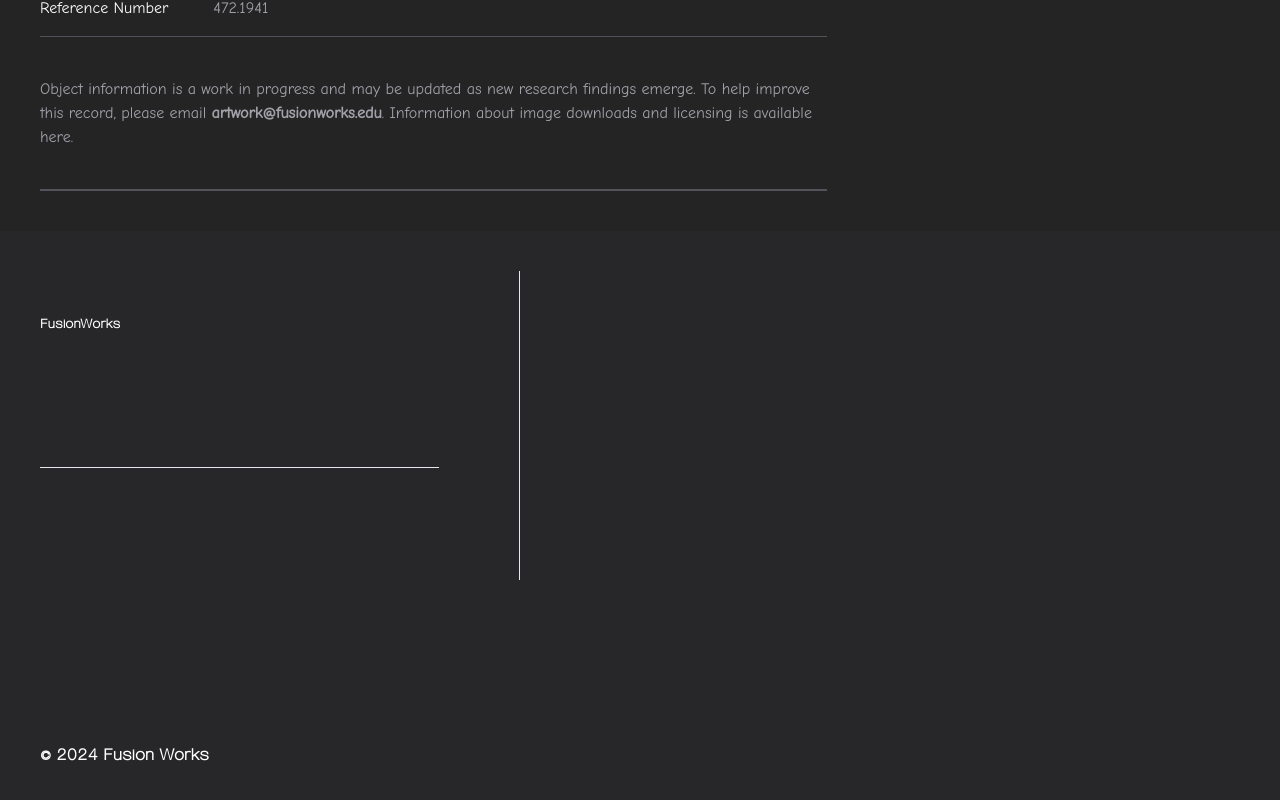
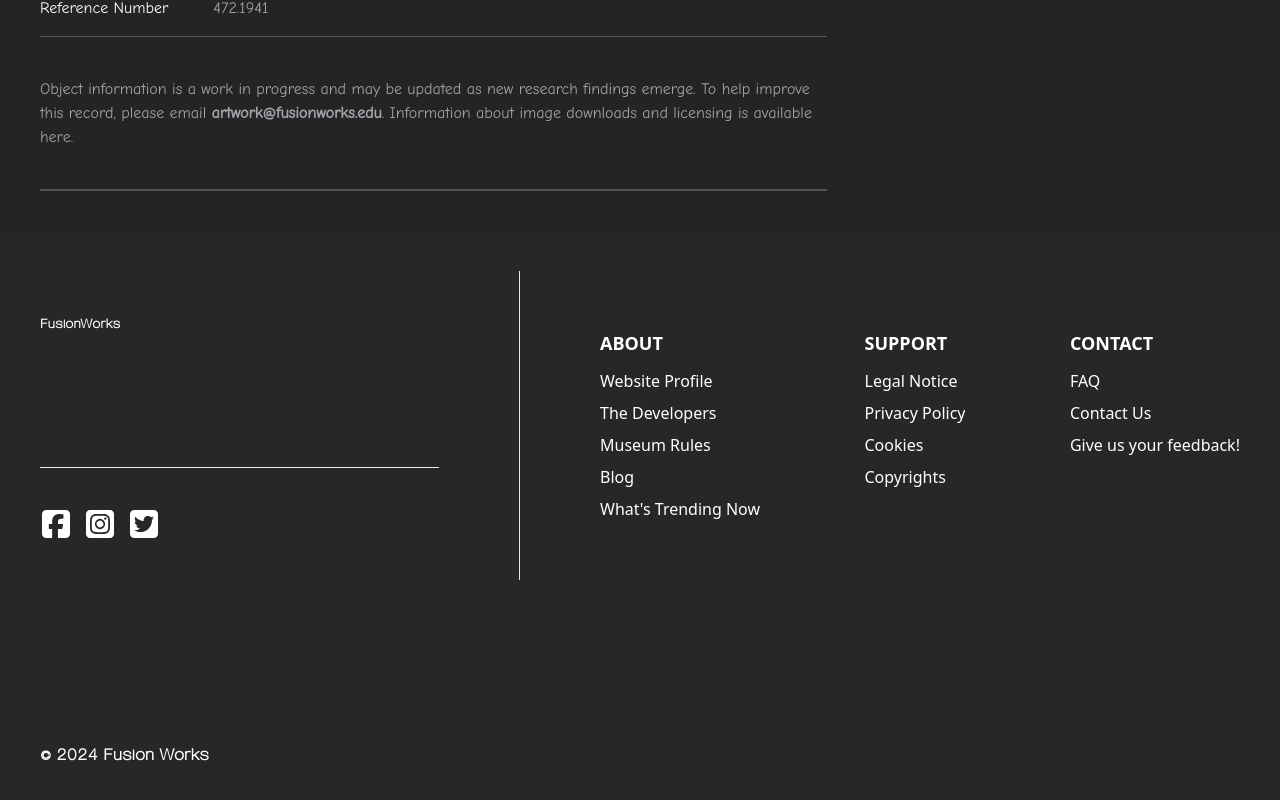
Before and after one commit to nicholasf09/fusion-works, a React (Vite) app: page /artwork in a window 1280 px wide. Shown: the part 1936-2736 px from the top of the page. Built offline with nearby package versions, Linux system fonts and the light colour scheme.

Commit message:
Update Footer.jsx

```diff
--- a/src/components/Footer.jsx
+++ b/src/components/Footer.jsx
@@ -10,19 +10,19 @@ const Footer = () => {
                     <p className="text-md font-fluro font-bold mb-3">FusionWorks</p>
                     <h1 className="text-3xl font-fluro font-bold leading-[40px] tracking-wide" data-aos-duration="1200" data-aos="fade-right">Where Art Meets Diversity, Creativity Unites.</h1>
                     <div className="flex gap-3 w-full mt-10 pt-10 border-t-[1px] overflow-hidden">
-                        <a href="#" data-aos="fade-up" data-aos-duration="1000">
+                        <a href="#">
                             <svg xmlns="http://www.w3.org/2000/svg" width={32} height={32} viewBox="0 0 448 512"><path fill="#ffffff" d="M64 32C28.7 32 0 60.7 0 96V416c0 35.3 28.7 64 64 64h98.2V334.2H109.4V256h52.8V222.3c0-87.1 39.4-127.5 125-127.5c16.2 0 44.2 3.2 55.7 6.4V172c-6-.6-16.5-1-29.6-1c-42 0-58.2 15.9-58.2 57.2V256h83.6l-14.4 78.2H255V480H384c35.3 0 64-28.7 64-64V96c0-35.3-28.7-64-64-64H64z" /></svg>
                         </a>
-                        <a href="#" data-aos="fade-up" data-aos-duration="1000">
+                        <a href="#">
                             <svg xmlns="http://www.w3.org/2000/svg" width={32} height={32} viewBox="0 0 448 512"><path fill="#ffffff" d="M194.4 211.7a53.3 53.3 0 1 0 59.3 88.7 53.3 53.3 0 1 0 -59.3-88.7zm142.3-68.4c-5.2-5.2-11.5-9.3-18.4-12c-18.1-7.1-57.6-6.8-83.1-6.5c-4.1 0-7.9 .1-11.2 .1c-3.3 0-7.2 0-11.4-.1c-25.5-.3-64.8-.7-82.9 6.5c-6.9 2.7-13.1 6.8-18.4 12s-9.3 11.5-12 18.4c-7.1 18.1-6.7 57.7-6.5 83.2c0 4.1 .1 7.9 .1 11.1s0 7-.1 11.1c-.2 25.5-.6 65.1 6.5 83.2c2.7 6.9 6.8 13.1 12 18.4s11.5 9.3 18.4 12c18.1 7.1 57.6 6.8 83.1 6.5c4.1 0 7.9-.1 11.2-.1c3.3 0 7.2 0 11.4 .1c25.5 .3 64.8 .7 82.9-6.5c6.9-2.7 13.1-6.8 18.4-12s9.3-11.5 12-18.4c7.2-18 6.8-57.4 6.5-83c0-4.2-.1-8.1-.1-11.4s0-7.1 .1-11.4c.3-25.5 .7-64.9-6.5-83l0 0c-2.7-6.9-6.8-13.1-12-18.4zm-67.1 44.5A82 82 0 1 1 178.4 324.2a82 82 0 1 1 91.1-136.4zm29.2-1.3c-3.1-2.1-5.6-5.1-7.1-8.6s-1.8-7.3-1.1-11.1s2.6-7.1 5.2-9.8s6.1-4.5 9.8-5.2s7.6-.4 11.1 1.1s6.5 3.9 8.6 7s3.2 6.8 3.2 10.6c0 2.5-.5 5-1.4 7.3s-2.4 4.4-4.1 6.2s-3.9 3.2-6.2 4.2s-4.8 1.5-7.3 1.5l0 0c-3.8 0-7.5-1.1-10.6-3.2zM448 96c0-35.3-28.7-64-64-64H64C28.7 32 0 60.7 0 96V416c0 35.3 28.7 64 64 64H384c35.3 0 64-28.7 64-64V96zM357 389c-18.7 18.7-41.4 24.6-67 25.9c-26.4 1.5-105.6 1.5-132 0c-25.6-1.3-48.3-7.2-67-25.9s-24.6-41.4-25.8-67c-1.5-26.4-1.5-105.6 0-132c1.3-25.6 7.1-48.3 25.8-67s41.5-24.6 67-25.8c26.4-1.5 105.6-1.5 132 0c25.6 1.3 48.3 7.1 67 25.8s24.6 41.4 25.8 67c1.5 26.3 1.5 105.4 0 131.9c-1.3 25.6-7.1 48.3-25.8 67z" /></svg>
                         </a>
-                        <a href="#" data-aos="fade-up" data-aos-duration="1000">
+                        <a href="#">
                             <svg xmlns="http://www.w3.org/2000/svg" width={32} height={32} viewBox="0 0 448 512"><path fill="#ffffff" d="M64 32C28.7 32 0 60.7 0 96V416c0 35.3 28.7 64 64 64H384c35.3 0 64-28.7 64-64V96c0-35.3-28.7-64-64-64H64zM351.3 199.3v0c0 86.7-66 186.6-186.6 186.6c-37.2 0-71.7-10.8-100.7-29.4c5.3 .6 10.4 .8 15.8 .8c30.7 0 58.9-10.4 81.4-28c-28.8-.6-53-19.5-61.3-45.5c10.1 1.5 19.2 1.5 29.6-1.2c-30-6.1-52.5-32.5-52.5-64.4v-.8c8.7 4.9 18.9 7.9 29.6 8.3c-9-6-16.4-14.1-21.5-23.6s-7.8-20.2-7.7-31c0-12.2 3.2-23.4 8.9-33.1c32.3 39.8 80.8 65.8 135.2 68.6c-9.3-44.5 24-80.6 64-80.6c18.9 0 35.9 7.9 47.9 20.7c14.8-2.8 29-8.3 41.6-15.8c-4.9 15.2-15.2 28-28.8 36.1c13.2-1.4 26-5.1 37.8-10.2c-8.9 13.1-20.1 24.7-32.9 34c.2 2.8 .2 5.7 .2 8.5z" /></svg>
                         </a>
                     </div>
                 </div>
                 <div className="w-3/5 h-full py-10 pl-20 flex justify-between max-[991px]:w-full max-[991px]:pl-0 max-[991px]:justify-start max-sm:flex-col overflow-hidden">
-                    <div className="max-[991px]:pr-20 max-sm:pb-10" data-aos="fade-up">
+                    <div className="max-[991px]:pr-20 max-sm:pb-10">
                         <p className="text-lg font-semibold mb-3 max-sm:text-2xl" >ABOUT</p>
                         <div className="flex flex-col gap-2">
                             <a href="#" className="hover:underline">Website Profile</a>
@@ -32,7 +32,7 @@ const Footer = () => {
                             <a href="#" className="hover:underline transition-all ease duration-300">What&apos;s Trending Now</a>
                         </div>
                     </div>
-                    <div className="max-[991px]:pr-20 max-sm:pb-10" data-aos="fade-up">
+                    <div className="max-[991px]:pr-20 max-sm:pb-10">
                         <p className="text-lg font-semibold mb-3 max-sm:text-2xl">SUPPORT</p>
                         <div className="flex flex-col gap-2">
                             <a href="#" className="hover:underline transition-all ease duration-300">Legal Notice</a>
@@ -41,7 +41,7 @@ const Footer = () => {
                             <a href="#" className="hover:underline transition-all ease duration-300">Copyrights</a>
                         </div>
                     </div>
-                    <div data-aos="fade-up">
+                    <div>
                         <p className="text-lg font-semibold mb-3 max-sm:text-2xl">CONTACT</p>
                         <div className="flex flex-col gap-2">
                             <a href="#" className="hover:underline transition-all ease duration-300">FAQ</a>
```
